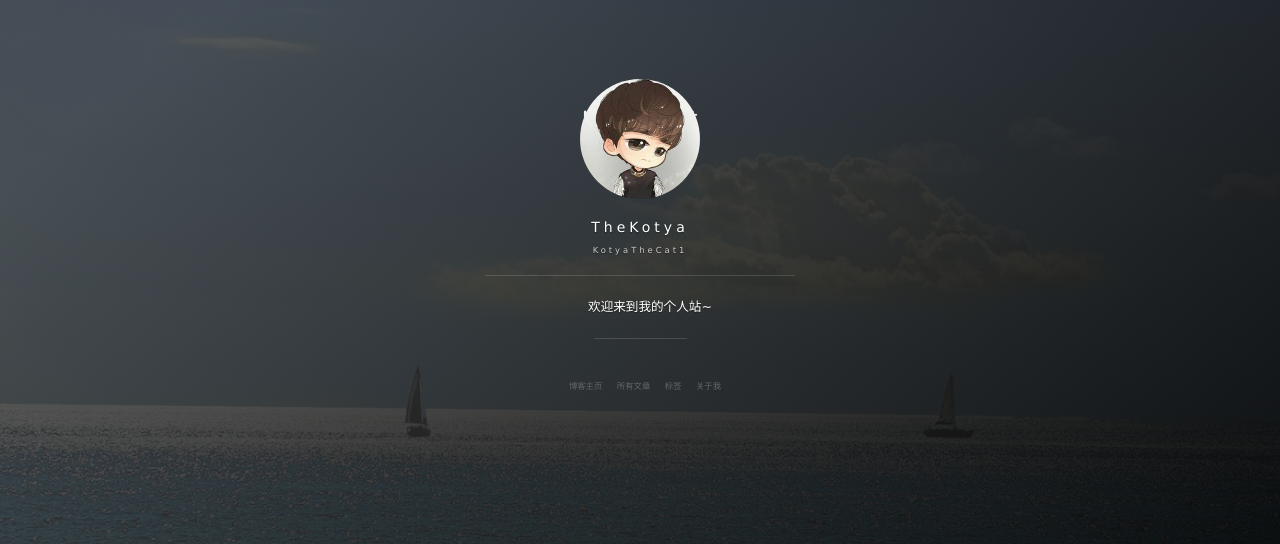
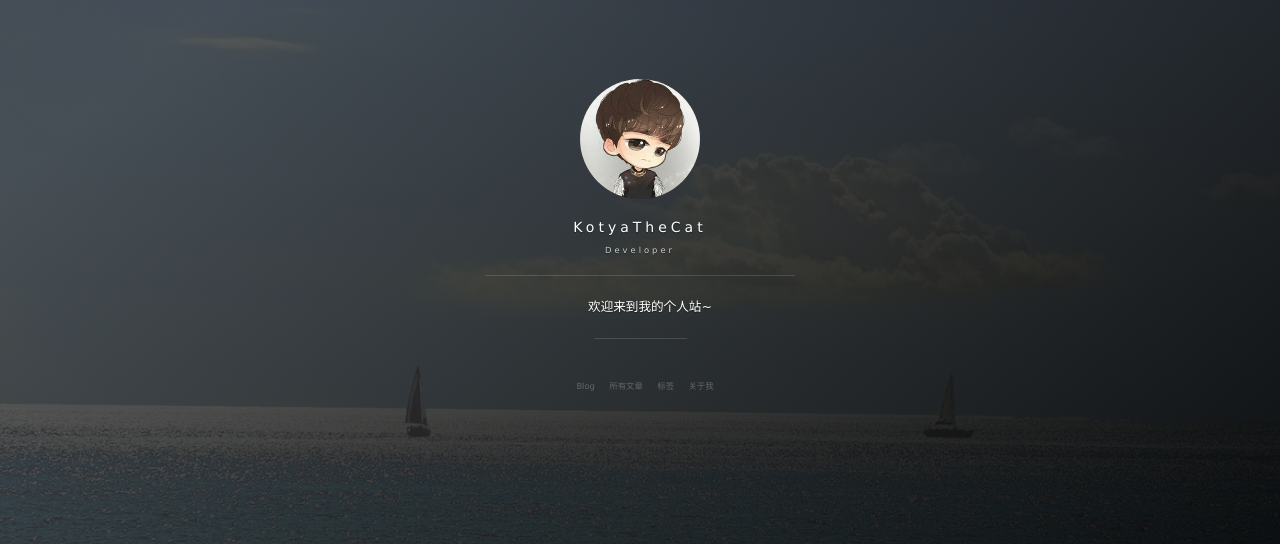
Before and after one commit to KotyaTheCat/KotyaTheCat.github.io, a Jekyll site: the page built from index.html, in a window 1280 px wide. Shown: the part 209-753 px from the top of the page. Built offline with Jekyll 4.4.1, drawn with Linux system fonts in a browser that asks for light colours; nearby versions of some CDN libraries; the list of posts is cut into pages by our own code; comment, search, counter and statistics services are not loaded; some of the changed text lies outside the part shown.

Commit message:
Update _config.yml

```diff
--- a/_config.yml
+++ b/_config.yml
@@ -1,11 +1,11 @@
 # Basic
-title: TheKotya
-subtitle: KotyaTheCat1
+title: KotyaTheCat
+subtitle: Developer
 description: 欢迎来到我的个人站~
 # 头像里面的标题
-avatarTitle: KotyaTheCat
+avatarTitle: The Kotya
 # 头像里面的描述
-avatarDesc: YouTube
+avatarDesc:
 url: "http://google.com"
 
 # Comment
@@ -56,7 +56,7 @@ cover_color: clear
 
 # The blog button should not be removed.
 blog_button:
-    title: 博客主页
+    title: Blog
 
 # Navigation buttons in the front page.s
 nav:
```
